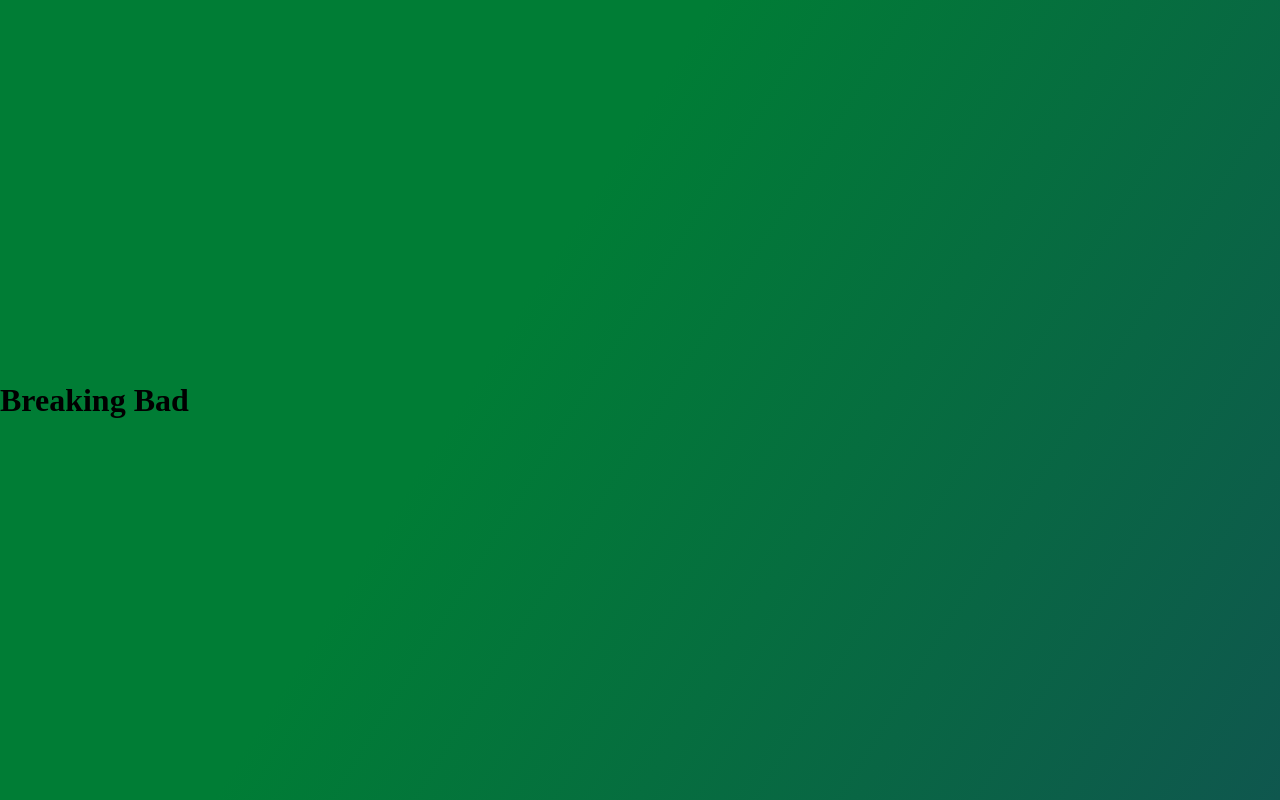
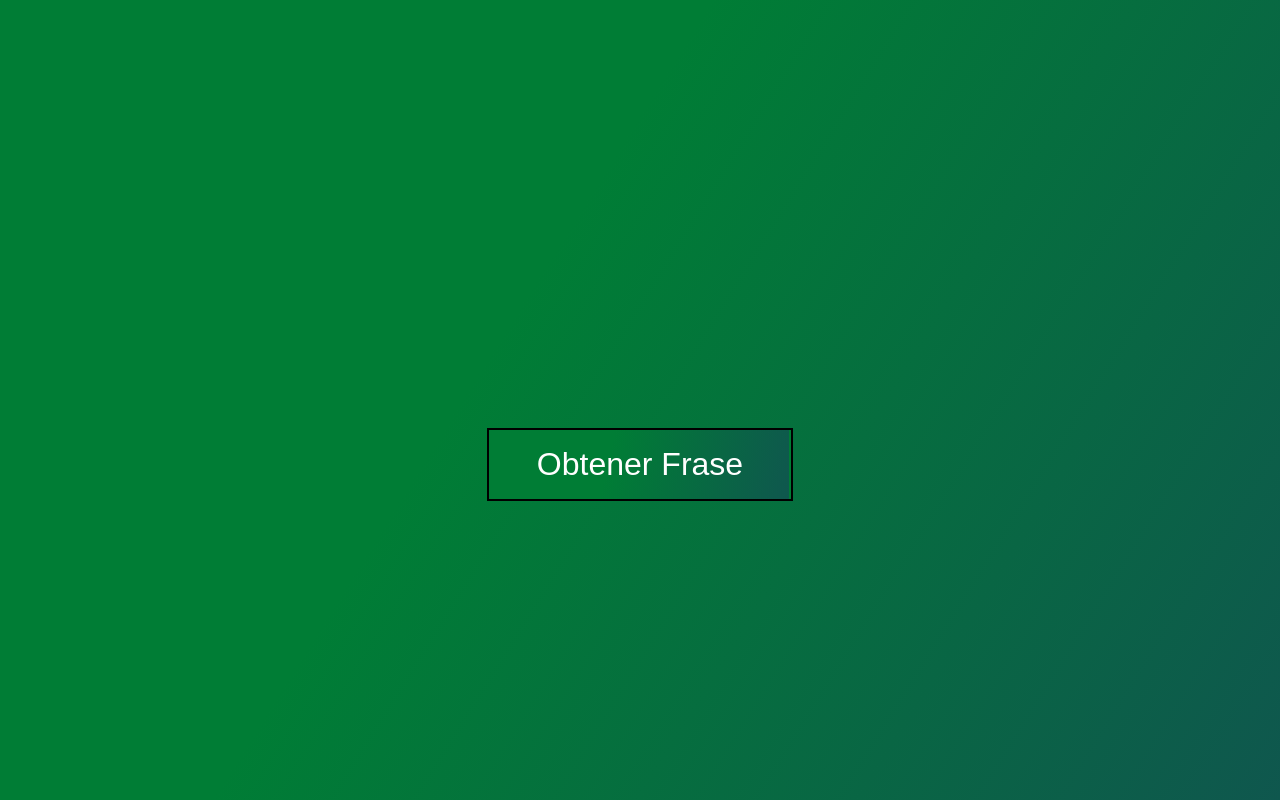
Before and after one commit to Jackeline1410/Frases, a React (Create React App) app: page / in a window 1280 px wide. Built offline with nearby package versions, Linux system fonts and the light colour scheme.

Commit message:
Añadiendo emotion

```diff
--- a/package.json
+++ b/package.json
@@ -3,6 +3,9 @@
   "version": "0.1.0",
   "private": true,
   "dependencies": {
+    "@emotion/core": "^11.0.0",
+    "@emotion/react": "^11.1.5",
+    "@emotion/styled": "^11.1.5",
     "@testing-library/jest-dom": "^5.11.9",
     "@testing-library/react": "^11.2.5",
     "@testing-library/user-event": "^12.8.3",
--- a/src/App.js
+++ b/src/App.js
@@ -1,8 +1,38 @@
 import React from 'react';
+import styled from '@emotion/styled';
+
+const Contenedor = styled.div`
+  display: flex;
+  align-items: center;
+  padding-top: 5rem;
+  flex-direction: column;
+`;
+
+const Boton = styled.button`
+  background: -webkit-linear-gradient(top left, #007d35 0%, #007d35 40%, #0f574e 100%);
+  background-size: 300px;
+  font-family: Arial, Helvetica, sans-serif;
+  color: #fff;
+  margin-top: 3rem;
+  padding: 1rem 3rem;
+  font-size: 2rem;
+  border: 2px solid black;
+`;
 
 function App() {
+
+  const consultarAPI = () => {
+    console.log('consultando...');
+  }
+
   return (
-    <h1>Breaking Bad</h1>
+    <Contenedor>
+    <Boton
+      onClick={ consultarAPI }
+    >
+      Obtener Frase
+    </Boton>
+    </Contenedor>
   );
 }
 
```
Also changed, not shown: 1 other file (tests, documents, lock files or other folders).
